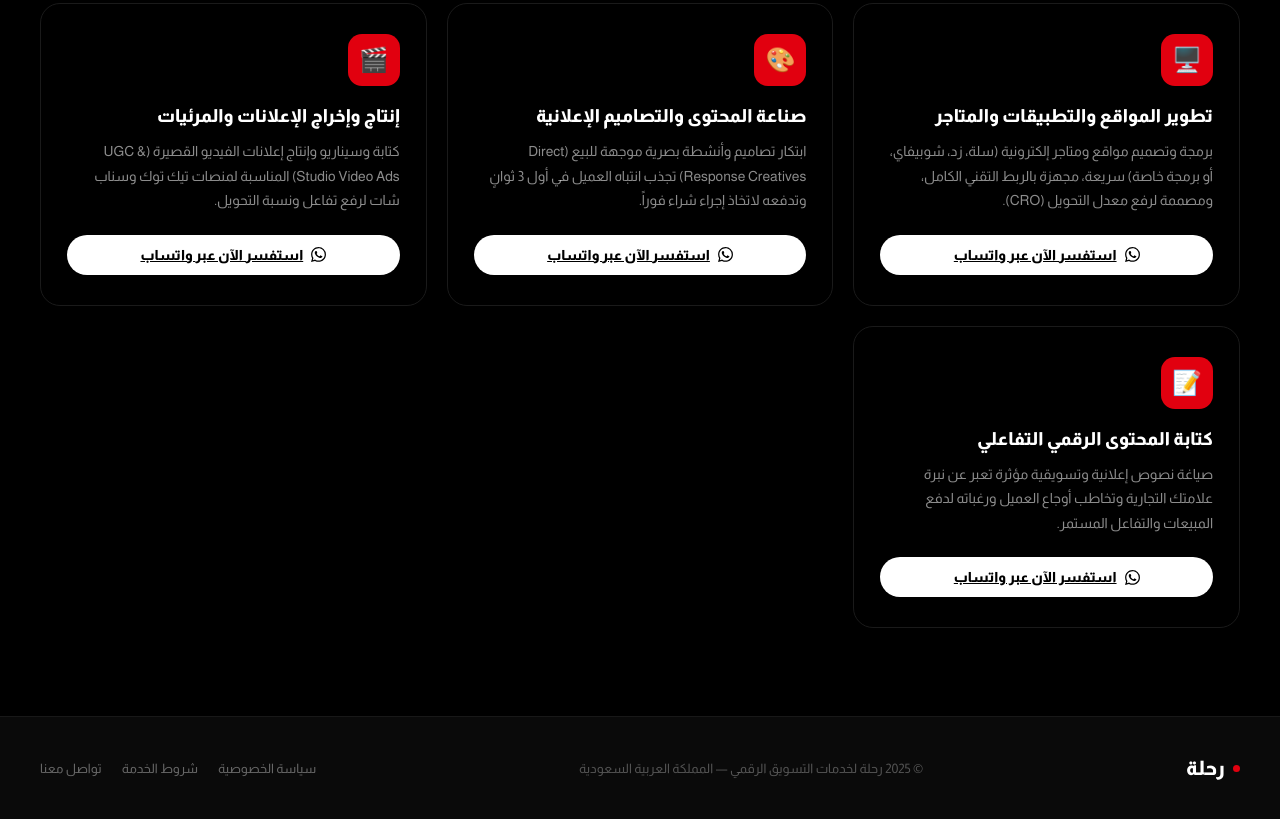
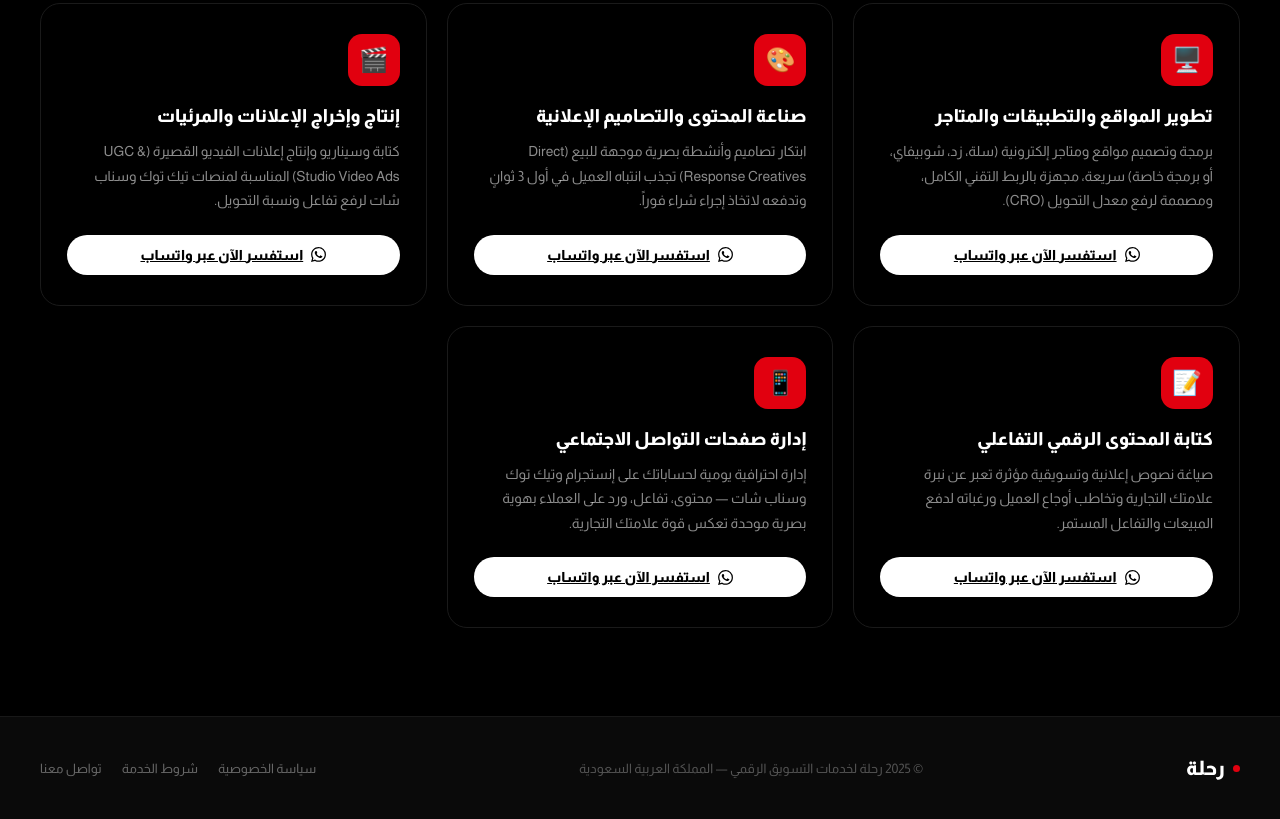
Before and after one commit to mazenwork33/rehla-langing, a website: page public/services.html in a window 1280 px wide. Shown: the part 987-1806 px from the top of the page. Drawn offline with Linux system fonts and the light colour scheme.

Commit message:
Add files via upload

```diff
--- a/public/services.html
+++ b/public/services.html
@@ -88,6 +88,7 @@ height="0" width="0" style="display:none;visibility:hidden"></iframe></noscript>
     <a href="/service-seo.html">تحسين محركات البحث</a>
     <a href="/work.html">أعمالنا السابقة</a>
     <a href="/contact.html">تواصل معنا</a>
+    <a href="/blog/">المدونة</a>
   </div>
   <div style="display:flex;align-items:center;gap:10px;">
     <a href="https://wa.me/966565129193" target="_blank" class="nav-wa-btn" aria-label="تواصل عبر واتساب">
@@ -104,6 +105,7 @@ height="0" width="0" style="display:none;visibility:hidden"></iframe></noscript>
     <a href="/service-seo.html">تحسين محركات البحث</a>
     <a href="/work.html">أعمالنا السابقة</a>
     <a href="/contact.html">تواصل معنا</a>
+    <a href="/blog/">المدونة</a>
   </div>
 </nav>
 
@@ -209,6 +211,15 @@ height="0" width="0" style="display:none;visibility:hidden"></iframe></noscript>
           استفسر الآن عبر واتساب
         </a>
       </div>
+      <div class="svc-card rv">
+        <div class="svc-icon">📱</div>
+        <h3>إدارة صفحات التواصل الاجتماعي</h3>
+        <p>إدارة احترافية يومية لحساباتك على إنستجرام وتيك توك وسناب شات — محتوى، تفاعل، ورد على العملاء بهوية بصرية موحدة تعكس قوة علامتك التجارية.</p>
+        <a href="https://wa.me/966565129193?text=%D9%85%D8%B1%D8%AD%D8%A8%D8%A7%D9%8B%D8%8C%20%D8%A3%D8%B1%D8%BA%D8%A8%20%D9%81%D9%8A%20%D8%A7%D9%84%D8%A7%D8%B3%D8%AA%D9%81%D8%B3%D8%A7%D8%B1%20%D8%B9%D9%86%20%D8%AE%D8%AF%D9%85%D8%A7%D8%AA%20%D8%A5%D8%AF%D8%A7%D8%B1%D8%A9%20%D8%B5%D9%81%D8%AD%D8%A7%D8%AA%20%D8%A7%D9%84%D8%AA%D9%88%D8%A7%D8%B5%D9%84%20%D8%A7%D9%84%D8%A7%D8%AC%D8%AA%D9%85%D8%A7%D8%B9%D9%8A" target="_blank" class="svc-wa-btn">
+          <svg width="15" height="15" viewBox="0 0 24 24" fill="currentColor"><path d="M17.472 14.382c-.297-.149-1.758-.867-2.03-.967-.273-.099-.471-.148-.67.15-.197.297-.767.966-.94 1.164-.173.199-.347.223-.644.075-.297-.15-1.255-.463-2.39-1.475-.883-.788-1.48-1.761-1.653-2.059-.173-.297-.018-.458.13-.606.134-.133.298-.347.446-.52.149-.174.198-.298.298-.497.099-.198.05-.371-.025-.52-.075-.149-.669-1.612-.916-2.207-.242-.579-.487-.5-.669-.51-.173-.008-.371-.01-.57-.01-.198 0-.52.074-.792.372-.272.297-1.04 1.016-1.04 2.479 0 1.462 1.065 2.875 1.213 3.074.149.198 2.096 3.2 5.077 4.487.709.306 1.262.489 1.694.625.712.227 1.36.195 1.871.118.571-.085 1.758-.719 2.006-1.413.248-.694.248-1.289.173-1.413-.074-.124-.272-.198-.57-.347m-5.421 7.403h-.004a9.87 9.87 0 01-5.031-1.378l-.361-.214-3.741.982.998-3.648-.235-.374a9.86 9.86 0 01-1.51-5.26c.001-5.45 4.436-9.884 9.888-9.884 2.64 0 5.122 1.03 6.988 2.898a9.825 9.825 0 012.893 6.994c-.003 5.45-4.437 9.884-9.885 9.884m8.413-18.297A11.815 11.815 0 0012.05 0C5.495 0 .16 5.335.157 11.892c0 2.096.547 4.142 1.588 5.945L.057 24l6.305-1.654a11.882 11.882 0 005.683 1.448h.005c6.554 0 11.89-5.335 11.893-11.893a11.821 11.821 0 00-3.48-8.413z"/></svg>
+          استفسر الآن عبر واتساب
+        </a>
+      </div>
     </div>
   </div>
 </section>
```
Also changed, not shown: public/about.html (+2 -0 lines), public/contact.html (+2 -0 lines), public/index.html (+2 -0 lines), public/service-ads.html (+2 -0 lines), public/service-seo.html (+2 -0 lines), public/work.html (+2 -0 lines).
